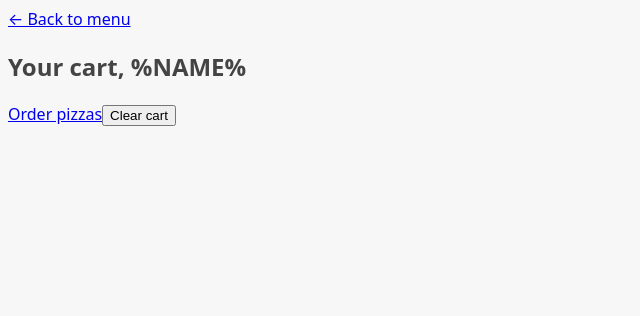
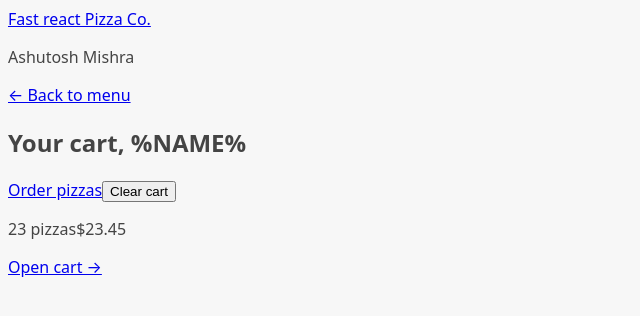
Before and after one commit to ashutosh-mishra-dev/fast-react-pizza-using-react-router-and-data-loading-and-use-tailwindcss-and-adding-redux-advance, a React (Vite) app: page /cart in a window 1280 px wide. Shown: the top 316 px of the page, without its empty margins (0-640 px from the left). Built offline with nearby package versions, Linux system fonts and the light colour scheme.

Commit message:
update in section 22 : react router with data loading : Building AppLayout page

```diff
--- a/src/features/cart/CartOverview.jsx
+++ b/src/features/cart/CartOverview.jsx
@@ -1,3 +1,5 @@
+import { Link } from "react-router";
+
 function CartOverview() {
   return (
     <div>
@@ -5,7 +7,7 @@
         <span>23 pizzas</span>
         <span>$23.45</span>
       </p>
-      <a href="#">Open cart &rarr;</a>
+      <Link to="/cart">Open cart &rarr;</Link>
     </div>
   );
 }
--- /dev/null
+++ b/src/ui/AppLayout.jsx
@@ -0,0 +1,18 @@
+import { Outlet } from "react-router";
+import CartOverview from "../features/cart/CartOverview";
+import Header from "./Header";
+
+function AppLayout() {
+  return (
+    <div>
+      <Header />
+      <main>
+        <Outlet />
+      </main>
+
+      <CartOverview />
+    </div>
+  );
+}
+
+export default AppLayout;
--- a/src/ui/Error.jsx
+++ b/src/ui/Error.jsx
@@ -1,4 +1,4 @@
-import { useNavigate } from 'react-router-dom';
+import { useNavigate } from "react-router";
 
 function NotFound() {
   const navigate = useNavigate();
--- /dev/null
+++ b/src/ui/Header.jsx
@@ -0,0 +1,13 @@
+import { Link } from "react-router";
+
+function Header() {
+  return (
+    <header>
+      <Link to="/">Fast react Pizza Co.</Link>
+
+      <p> Ashutosh Mishra</p>
+    </header>
+  );
+}
+
+export default Header;
```
Also changed, not shown: src/App.jsx (+11 -11 lines).
